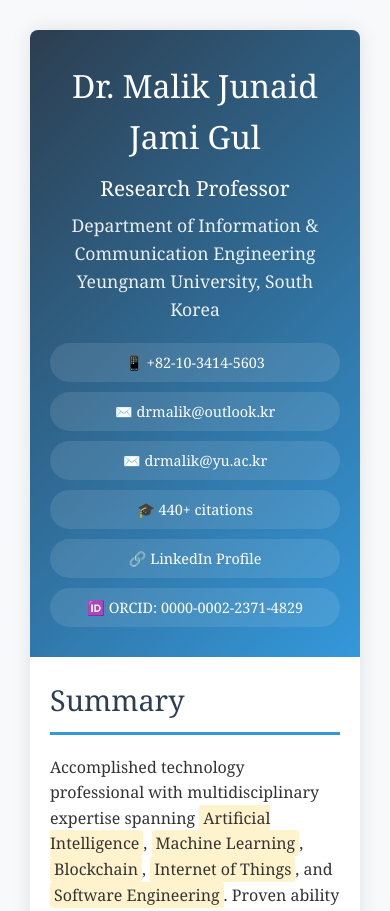
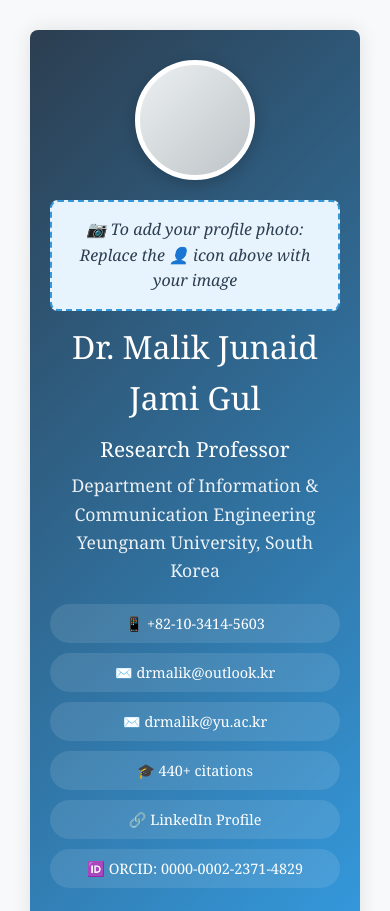
Before and after one commit to malikjunaidgul/malikjunaidgul.github.io, a plain HTML site: page index.html in a window 390 px wide. Shown: the top 911 px of the page. Drawn offline with Linux system fonts and the light colour scheme.

Commit message:
Update index.html

```diff
--- a/index.html
+++ b/index.html
@@ -34,6 +34,22 @@
             color: white;
             padding: 40px;
             text-align: center;
+            position: relative;
+        }
+
+        .profile-image {
+            width: 150px;
+            height: 150px;
+            border-radius: 50%;
+            border: 5px solid white;
+            margin: 0 auto 20px;
+            background: linear-gradient(135deg, #ecf0f1, #bdc3c7);
+            display: flex;
+            align-items: center;
+            justify-content: center;
+            font-size: 60px;
+            color: #7f8c8d;
+            box-shadow: 0 4px 15px rgba(0,0,0,0.2);
         }
 
         .header h1 {
@@ -66,6 +82,17 @@
             padding: 8px 15px;
             border-radius: 20px;
             font-size: 0.9em;
+        }
+
+        .contact-item a {
+            color: white;
+            text-decoration: none;
+            transition: opacity 0.3s;
+        }
+
+        .contact-item a:hover {
+            opacity: 0.8;
+            text-decoration: underline;
         }
 
         .content {
@@ -253,6 +280,17 @@
             border-radius: 3px;
         }
 
+        .image-upload-note {
+            background: #e8f4fd;
+            border: 2px dashed #3498db;
+            padding: 15px;
+            border-radius: 8px;
+            text-align: center;
+            color: #2c3e50;
+            margin: 10px 0;
+            font-style: italic;
+        }
+
         @media (max-width: 768px) {
             .container {
                 margin: 10px;
@@ -273,24 +311,37 @@
             .contact-info {
                 grid-template-columns: 1fr;
             }
+
+            .profile-image {
+                width: 120px;
+                height: 120px;
+                font-size: 48px;
+            }
         }
     </style>
 </head>
 <body>
     <div class="container">
         <div class="header">
+            <div class="profile-image">
+
+            </div>
+            <div class="image-upload-note">
+                📷 To add your profile photo: Replace the 👤 icon above with your image
+            </div>
+
             <h1>Dr. Malik Junaid Jami Gul</h1>
             <div class="title">Research Professor</div>
             <div class="institution">Department of Information & Communication Engineering<br>
                 Yeungnam University, South Korea</div>
 
             <div class="contact-info">
-                <div class="contact-item">📱 +82-10-3414-5603</div>
-                <div class="contact-item">✉️ drmalik@outlook.kr</div>
-                <div class="contact-item">✉️ drmalik@yu.ac.kr</div>
-                <div class="contact-item">🎓 440+ citations</div>
-                <div class="contact-item">🔗 LinkedIn Profile</div>
-                <div class="contact-item">🆔 ORCID: 0000-0002-2371-4829</div>
+                <div class="contact-item">📱 <a href="tel:+821034145603">+82-10-3414-5603</a></div>
+                <div class="contact-item">✉️ <a href="mailto:drmalik@outlook.kr">drmalik@outlook.kr</a></div>
+                <div class="contact-item">✉️ <a href="mailto:drmalik@yu.ac.kr">drmalik@yu.ac.kr</a></div>
+                <div class="contact-item">🎓 <a href="https://scholar.google.com/citations?user=zCQhwzwAAAAJ&hl=en" target="_blank">440+ citations</a></div>
+                <div class="contact-item">🔗 <a href="https://linkedin.com/in/malikjunaidgul" target="_blank">LinkedIn Profile</a></div>
+                <div class="contact-item">🆔 <a href="https://orcid.org/0000-0002-2371-4829" target="_blank">ORCID: 0000-0002-2371-4829</a></div>
             </div>
         </div>
 
@@ -301,7 +352,6 @@
 
                 <p>Strong record of leading collaborative research and development initiatives, publishing in high-impact venues, and delivering scalable prototypes and production deployments. Adept at quickly mastering new domains, mentoring teams, and translating cutting-edge research into actionable strategies and products that drive efficiency, security, and business value.</p>
             </section>
-
             <section class="section">
                 <h2>Education</h2>
 
@@ -405,6 +455,7 @@
                     </div>
                 </div>
             </section>
+
             <section class="section">
                 <h2>Selected Publications</h2>
                 <div class="publications">
@@ -435,7 +486,6 @@
                     </ol>
                 </div>
             </section>
-
             <section class="section">
                 <h2>Submitted Papers 2025</h2>
                 <div class="table-container">
@@ -563,6 +613,7 @@
                     </ul>
                 </div>
             </section>
+
             <section class="section">
                 <h2>Past Experience & Certificates</h2>
 
@@ -669,23 +720,37 @@
                         <h4 style="color: #2c3e50; margin-bottom: 10px;">Dr. Anand Paul</h4>
                         <p><strong>LSU Health Sciences Center New Orleans</strong><br>
                         Biostatistics & Data Science</p>
-                        <p><strong>Email:</strong> apaul4@lsuhsc.edu<br>
-                        <strong>Email:</strong> paul.editor@gmail.com</p>
+                        <p><strong>Email:</strong> <a href="mailto:apaul4@lsuhsc.edu">apaul4@lsuhsc.edu</a><br>
+                        <strong>Email:</strong> <a href="mailto:paul.editor@gmail.com">paul.editor@gmail.com</a></p>
                     </div>
 
                     <div style="background: #f8f9fa; padding: 20px; border-radius: 8px; border-left: 4px solid #e74c3c;">
                         <h4 style="color: #2c3e50; margin-bottom: 10px;">Dr. Rabia Riaz</h4>
                         <p><strong>Assistant Professor</strong><br>
                         University of Azad Jammu & Kashmir</p>
-                        <p><strong>Email:</strong> rabiaiqbal18@gmail.com</p>
+                        <p><strong>Email:</strong> <a href="mailto:rabiaiqbal18@gmail.com">rabiaiqbal18@gmail.com</a></p>
                     </div>
+                </div>
+            </section>
+
+            <section class="section">
+                <h2>Instructions for Adding Your Profile Photo</h2>
+                <div class="image-upload-note">
+                    <h3>How to Add Your Profile Image:</h3>
+                    <ol style="text-align: left; margin: 15px 0; padding-left: 20px;">
+                        <li>Save your profile photo as "profile.jpg" or "profile.png"</li>
+                        <li>In the HTML code, find the line: <code>&lt;div class="profile-image"&gt;👤&lt;/div&gt;</code></li>
+                        <li>Replace it with: <code>&lt;img src="profile.jpg" alt="Dr. Malik Junaid Jami Gul" class="profile-image" style="object-fit: cover;"&gt;</code></li>
+                        <li>Make sure your image file is in the same folder as this HTML file</li>
+                    </ol>
+                    <p><strong>Recommended:</strong> Use a professional headshot, square aspect ratio, minimum 300x300 pixels for best results.</p>
                 </div>
             </section>
         </div>
 
         <div style="background: #34495e; color: white; text-align: center; padding: 20px; font-size: 0.9em;">
             <p>© 2025 Dr. Malik Junaid Jami Gul - Research Professor at Yeungnam University</p>
-            <p style="margin-top: 10px; opacity: 0.8;">Generated from CV.pdf</p>
+            <p style="margin-top: 10px; opacity: 0.8;">Generated from CV.pdf • All links are functional • Profile image placeholder included</p>
         </div>
     </div>
 </body>
```
